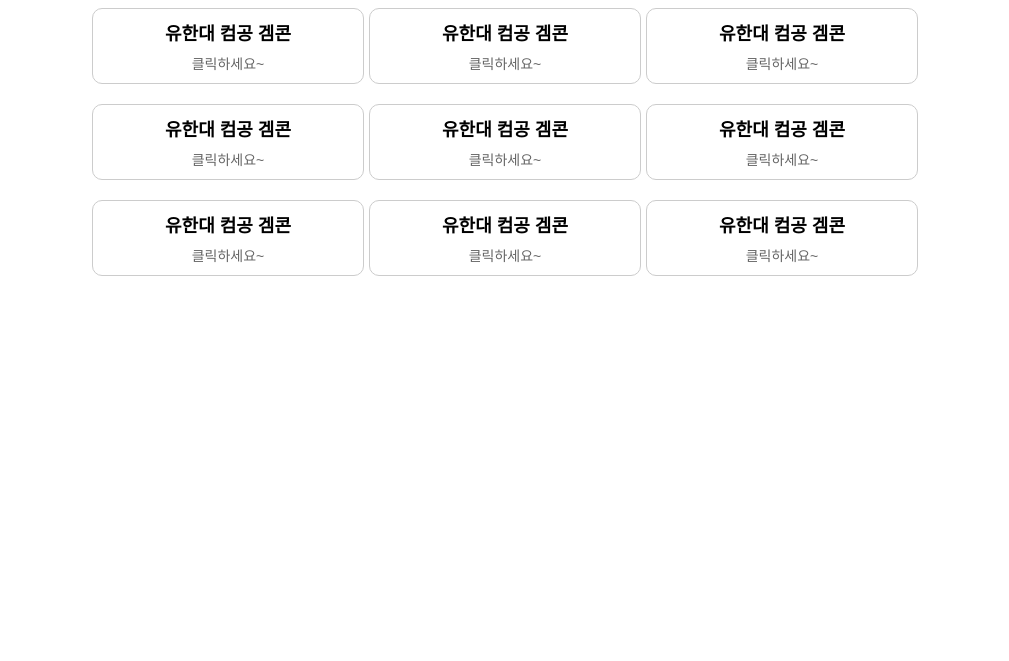
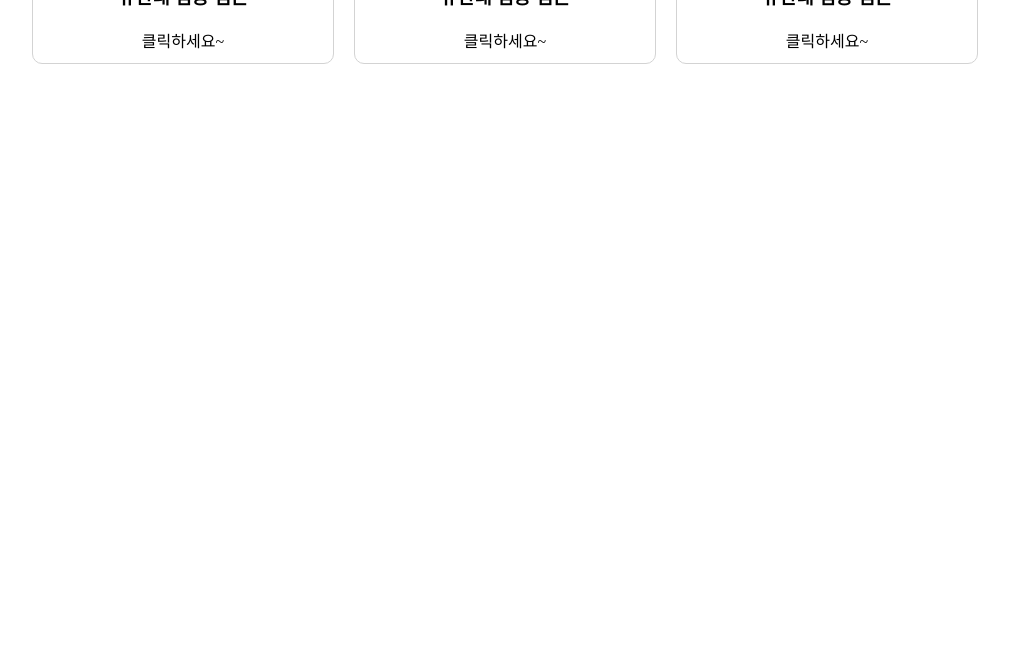
Before and after one commit to ysj070106-rgb/html_source, a plain HTML site: page index.html in a window 1280 px wide. Shown: the part 139-800 px from the top of the page, without its empty margins (135-1144 px from the left). Drawn offline with Linux system fonts and the light colour scheme.

Commit message:
Add files via upload

```diff
--- a/index.html
+++ b/index.html
@@ -1,105 +1,64 @@
 <!DOCTYPE html>
-<html>
+<html lang="ko">
 <head>
     <meta charset="UTF-8">
-    <title>홈페이지</title>
+    <meta name="viewport" content="width=device-width, initial-scale=1.0">
+    <title>flex 가이드</title>
     <style>
-        body {
+        header {
+            height: 80px;
             text-align: center;
-            font-family: sans-serif;
-            padding-top: 50px;
         }
-        .totalbox {
+        section {
+            width: 1200px;
+            margin: 0 auto;
             display: flex;
             justify-content: center;
-            gap: 5px;
-            margin-top: 20px;
+            gap: 20px;
         }
-        .box {
-            border: 1px solid #ccc;
+        .div {
+            width: 300px;
+            text-align: center;
+            border: 1px solid lightgray;
             border-radius: 10px;
-            padding: 10px;
-            width: 250px;
+            height: 100px;
+        }
+        .div a {
             text-decoration: none;
             color: black;
-            cursor: pointer;
-        }
-        .box:hover {
-            background-color: #f9f9f9;
-        }
-        .box h3 {
-            margin: 0 0 8px 0;
-            font-size: 18px;
-        }
-        .box p {
-            margin: 0;
-            font-size: 14px;
-            color: #666;
         }
     </style>
 </head>
 <body>
 
-    <div class="top">
+    <header>
         <h1>윤신재의 홈페이지</h1>
-    </div>
+    </header>
 
-    <div class="totalbox">
+    <section>
 
-        <a href="https://vr.yuhan.ac.kr/index.do" class="box">
+        <div class="div">
+            <a href="https://vr.yuhan.ac.kr/index.do">
                 <h3>유한대 컴공 겜콘</h3>
                 <p>클릭하세요~</p>
             </a>
+        </div>
 
-        <a href="https://vr.yuhan.ac.kr/index.do" class="box">
+        <div class="div">
+            <a href="https://vr.yuhan.ac.kr/index.do">
                 <h3>유한대 컴공 겜콘</h3>
                 <p>클릭하세요~</p>
             </a>
+        </div>
 
-        <a href="https://vr.yuhan.ac.kr/index.do" class="box">
+        <div class="div">
+            <a href="https://vr.yuhan.ac.kr/index.do">
                 <h3>유한대 컴공 겜콘</h3>
                 <p>클릭하세요~</p>
             </a>
-
         </div>
 
-    <div class="totalbox">
-
-        <a href="https://vr.yuhan.ac.kr/index.do" class="box">
-            <h3>유한대 컴공 겜콘</h3>
-            <p>클릭하세요~</p>
-        </a>
-
-        <a href="https://vr.yuhan.ac.kr/index.do" class="box">
-            <h3>유한대 컴공 겜콘</h3>
-            <p>클릭하세요~</p>
-        </a>
-
-        <a href="https://vr.yuhan.ac.kr/index.do" class="box">
-            <h3>유한대 컴공 겜콘</h3>
-            <p>클릭하세요~</p>
-        </a>
-
-    </div>
-
-    <div class="totalbox">
-
-        <a href="https://vr.yuhan.ac.kr/index.do" class="box">
-            <h3>유한대 컴공 겜콘</h3>
-            <p>클릭하세요~</p>
-        </a>
-
-        <a href="https://vr.yuhan.ac.kr/index.do" class="box">
-            <h3>유한대 컴공 겜콘</h3>
-            <p>클릭하세요~</p>
-        </a>
-
-        <a href="https://vr.yuhan.ac.kr/index.do" class="box">
-            <h3>유한대 컴공 겜콘</h3>
-            <p>클릭하세요~</p>
-        </a>
-
-    </div>
+    </section>
 
 </body>
 </html>
```
Lines whose indentation alone changed are shown as unchanged.
